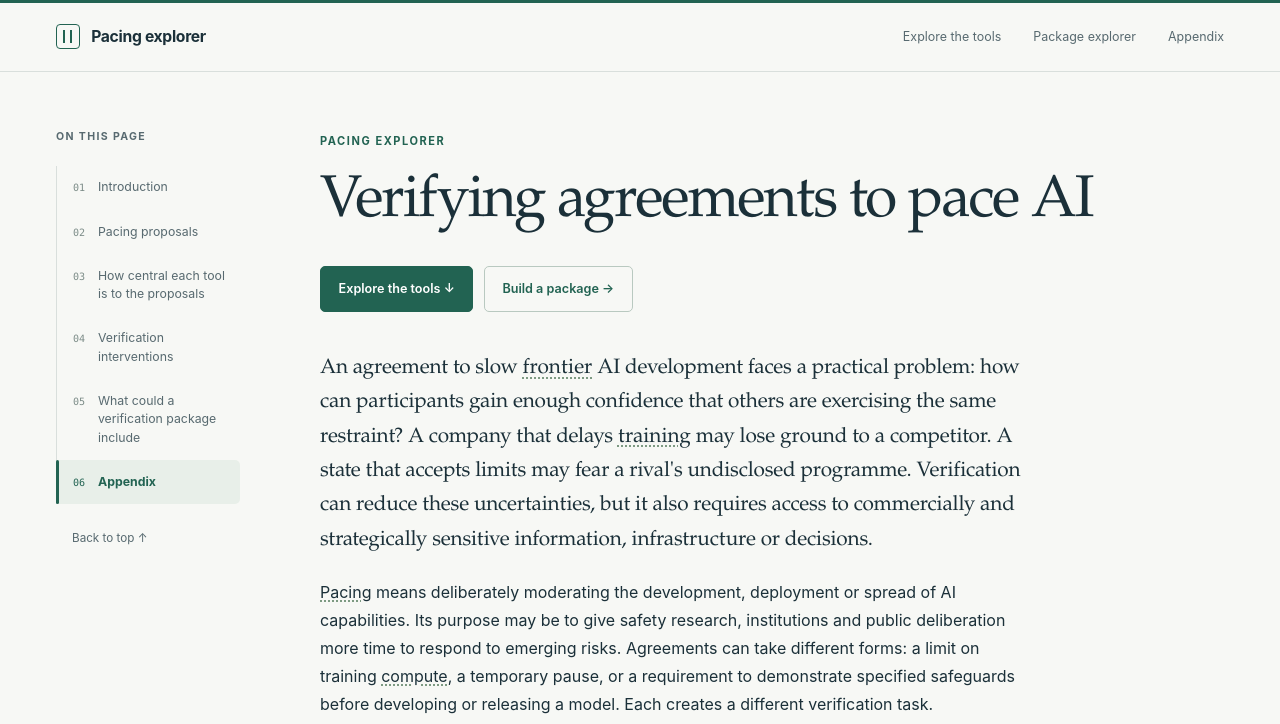
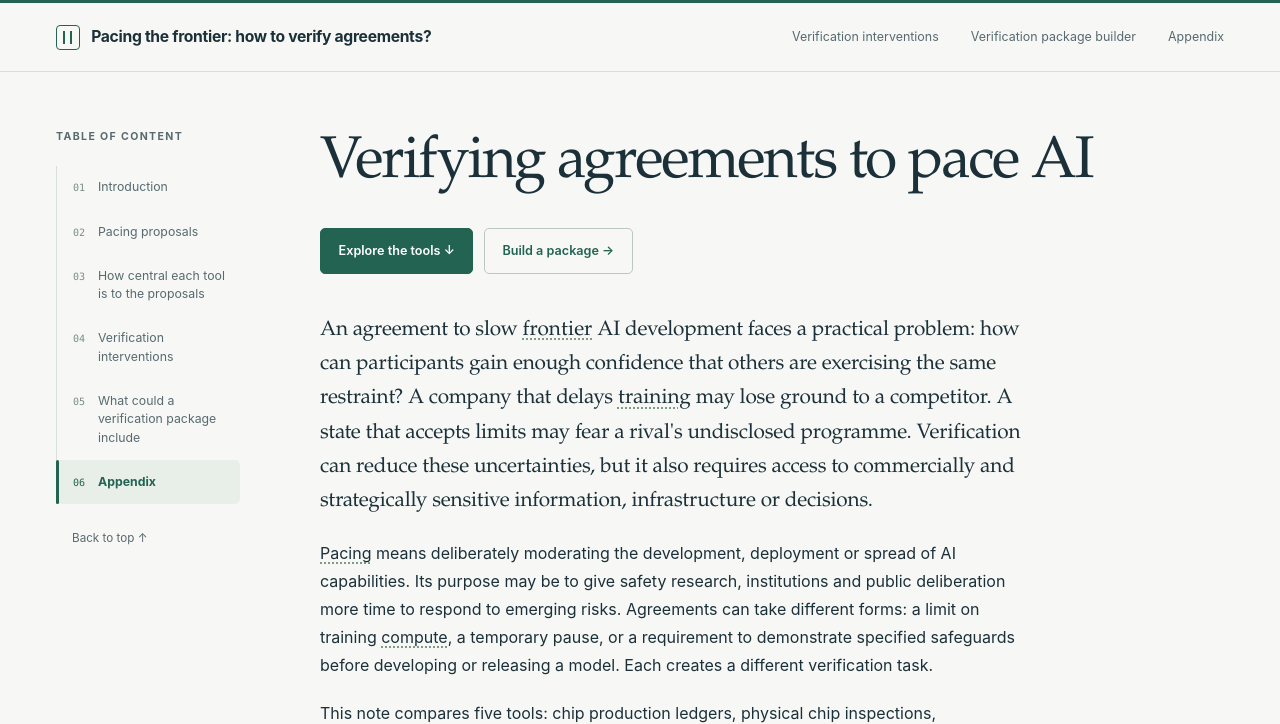
Before and after one commit to AntiliaV/verifying-pacing-agreements, a plain HTML site: page index.html in a window 1280 px wide. Shown: the top 724 px of the page. Drawn offline with Linux system fonts and the light colour scheme.

Commit message:
Update site: new name and navigation labels
Copied from the pacing project's explorer as of 26 November 2026,
14:50: header reads "Pacing the frontier: how to verify agreements?"
and the menu and contents labels are renamed.

Co-Authored-By: Claude Opus 5.5 <noreply@anthropic.com>
Claude-Session: https://claude.ai/code/session_01QPHSetMcVPdworGMZLmStn

```diff
--- a/css/style.css
+++ b/css/style.css
@@ -54,10 +54,10 @@ li::marker { color: #70877d; }
 /* The same navigation frame stays available throughout the publication. */
 .masthead { position: sticky; top: 0; z-index: 40; background: #f7f8f5f5; border-top: 3px solid #226352; border-bottom: 1px solid var(--line); backdrop-filter: blur(12px); }
 .masthead-inner { max-width: 1440px; min-height: 68px; margin: auto; padding: 0 3.5rem; display: flex; justify-content: space-between; align-items: center; gap: 2rem; }
-.brand { display: inline-flex; align-items: center; gap: .7rem; color: var(--ink); font-size: .98rem; font-weight: 650; text-decoration: none; white-space: nowrap; letter-spacing: -.02em; }
-.brand-mark { width: 24px; height: 25px; border: 1.5px solid var(--link); border-radius: 4px; position: relative; background: linear-gradient(var(--link), var(--link)) 6px 5px / 2px 13px no-repeat, linear-gradient(var(--link), var(--link)) 13px 5px / 2px 13px no-repeat; }
-.masthead nav { display: flex; align-items: center; gap: 2rem; }
-.masthead nav a { color: var(--muted); font-size: .78rem; text-decoration: none; padding: .7rem 0; }
+.brand { display: inline-flex; align-items: center; gap: .7rem; color: var(--ink); font-size: .98rem; font-weight: 650; text-decoration: none; white-space: normal; min-width: 0; line-height: 1.35; letter-spacing: -.02em; }
+.brand-mark { flex: 0 0 auto; width: 24px; height: 25px; border: 1.5px solid var(--link); border-radius: 4px; position: relative; background: linear-gradient(var(--link), var(--link)) 6px 5px / 2px 13px no-repeat, linear-gradient(var(--link), var(--link)) 13px 5px / 2px 13px no-repeat; }
+.masthead nav { display: flex; flex-shrink: 0; align-items: center; gap: 2rem; }
+.masthead nav a { white-space: nowrap; color: var(--muted); font-size: .78rem; text-decoration: none; padding: .7rem 0; }
 .masthead nav a:hover { color: var(--link); }
 .wrap > .toc { grid-column: 1; grid-row: 1 / span 12; position: sticky; top: 7rem; align-self: start; max-height: calc(100dvh - 9rem); overflow-y: auto; padding-right: 1rem; }
 .toc-heading { font-size: .66rem; font-weight: 650; letter-spacing: .13em; text-transform: uppercase; color: var(--muted); margin-bottom: 1.2rem; }
--- a/js/app.js
+++ b/js/app.js
@@ -303,11 +303,11 @@
   }
 
   function contents(entries, extra) {
-    return h("nav", { class: "toc", "aria-label": "On this page" }, [
-      h("p", { class: "toc-heading" }, "On this page"),
+    return h("nav", { class: "toc", "aria-label": "Table of content" }, [
+      h("p", { class: "toc-heading" }, "Table of content"),
       h("button", { type: "button", class: "toc-toggle", "aria-expanded": "false", "aria-controls": "contents-list" }, [
         h("span", { class: "toc-mobile-prefix" }, "Contents"),
-        h("span", { class: "toc-current" }, "On this page"),
+        h("span", { class: "toc-current" }, "Table of content"),
         h("span", { class: "menu-icon", "aria-hidden": "true" })
       ]),
       h("ol", { id: "contents-list" }, entries.map(function (entry, i) {
@@ -324,12 +324,12 @@
   function renderMasthead() {
     document.body.insertBefore(h("header", { class: "masthead" },
       h("div", { class: "masthead-inner" }, [
-        h("a", { class: "brand", href: "index.html", "aria-label": "Pacing explorer home" }, [
-          h("span", { class: "brand-mark", "aria-hidden": "true" }), "Pacing explorer"
+        h("a", { class: "brand", href: "index.html", "aria-label": "Pacing the frontier: how to verify agreements? (Home)" }, [
+          h("span", { class: "brand-mark", "aria-hidden": "true" }), "Pacing the frontier: how to verify agreements?"
         ]),
         h("nav", { "aria-label": "Main navigation" }, [
-          h("a", { href: "index.html#tools" }, "Explore the tools"),
-          h("a", { href: "index.html#builder" }, "Package explorer"),
+          h("a", { href: "index.html#tools" }, "Verification interventions"),
+          h("a", { href: "index.html#builder" }, "Verification package builder"),
           h("a", { href: "index.html#appendix" }, T.appendix)
         ])
       ])
@@ -441,7 +441,6 @@
     var ctx = newCtx();
     document.title = DATA.siteTitle;
     view.appendChild(h("header", { class: "site-head", id: "introduction" }, [
-      h("p", { class: "eyebrow" }, "Pacing explorer"),
       h("h1", { tabindex: "-1" }, DATA.siteTitle),
       h("div", { class: "hero-actions" }, [
         h("a", { class: "button-primary", href: "#tools" }, "Explore the tools ↓"),
```
